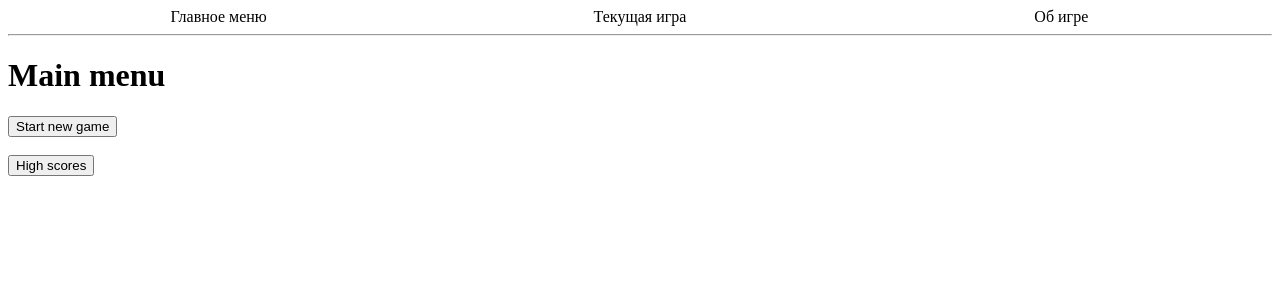
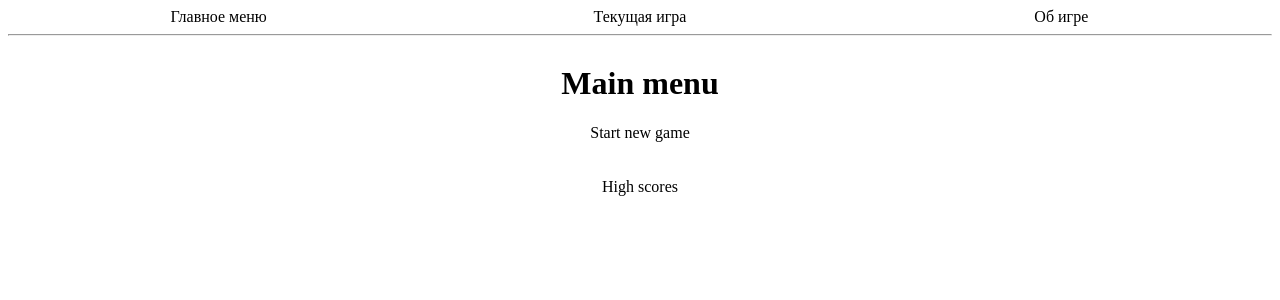
Before and after one commit to psqq/roguelike-with-vue-and-vuex, a Vue app: page / in a window 1280 px wide. Shown: the top 300 px of the page. Built offline with nearby package versions, Linux system fonts and the light colour scheme.

Commit message:
New mainmenu

```diff
--- a/src/components/MainMenu.vue
+++ b/src/components/MainMenu.vue
@@ -1,10 +1,10 @@
 <template>
-  <div>
+  <div class="mainmenu">
     <h1>Main menu</h1>
-    <button @click="startNewGame">Start new game</button>
+    <span @click="startNewGame" class="btn">Start new game</span>
     <br />
     <br />
-    <button>High scores</button>
+    <span>High scores</span>
   </div>
 </template>
 
@@ -25,4 +25,9 @@ export default {
 </script>
 
 <style scoped>
+.mainmenu {
+  display: grid;
+  justify-items: center;
+  align-items: center;
+}
 </style>
```
